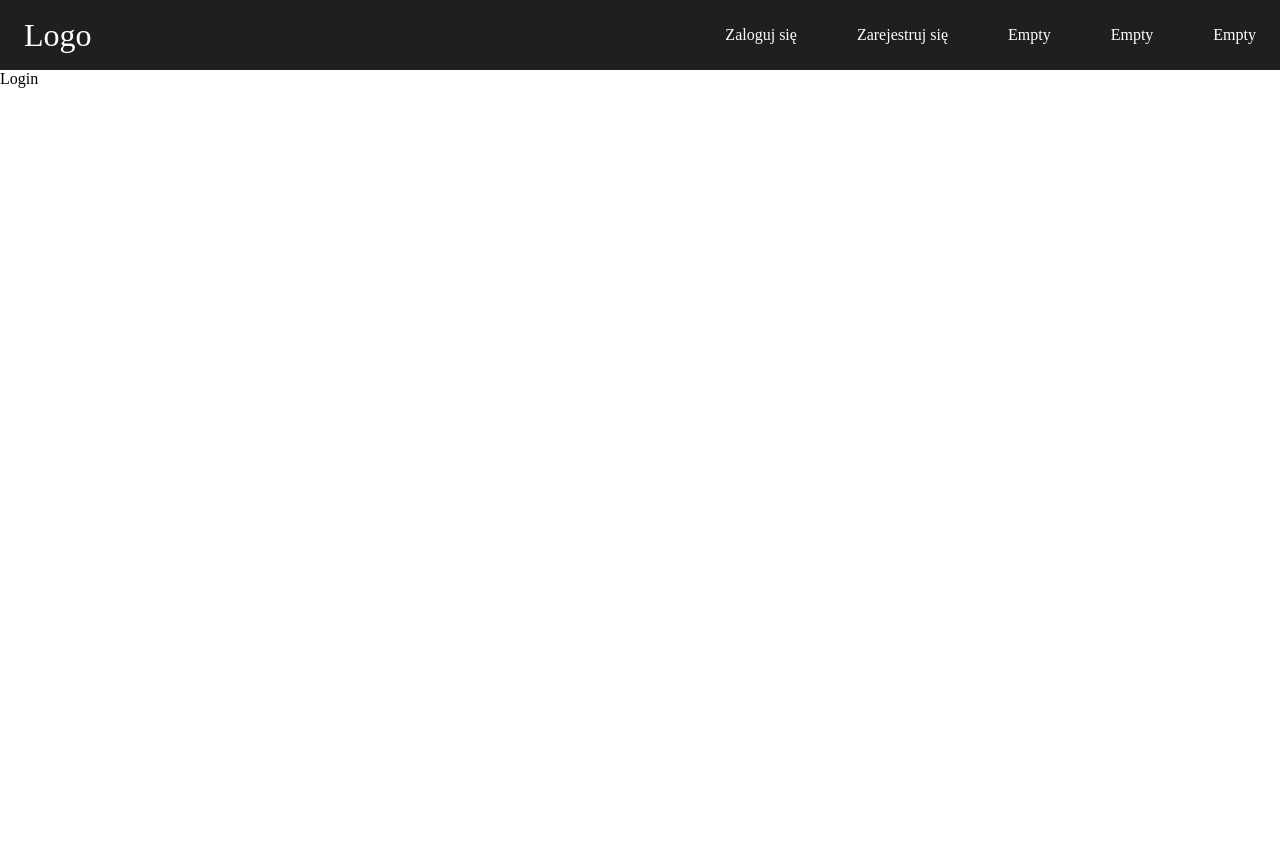
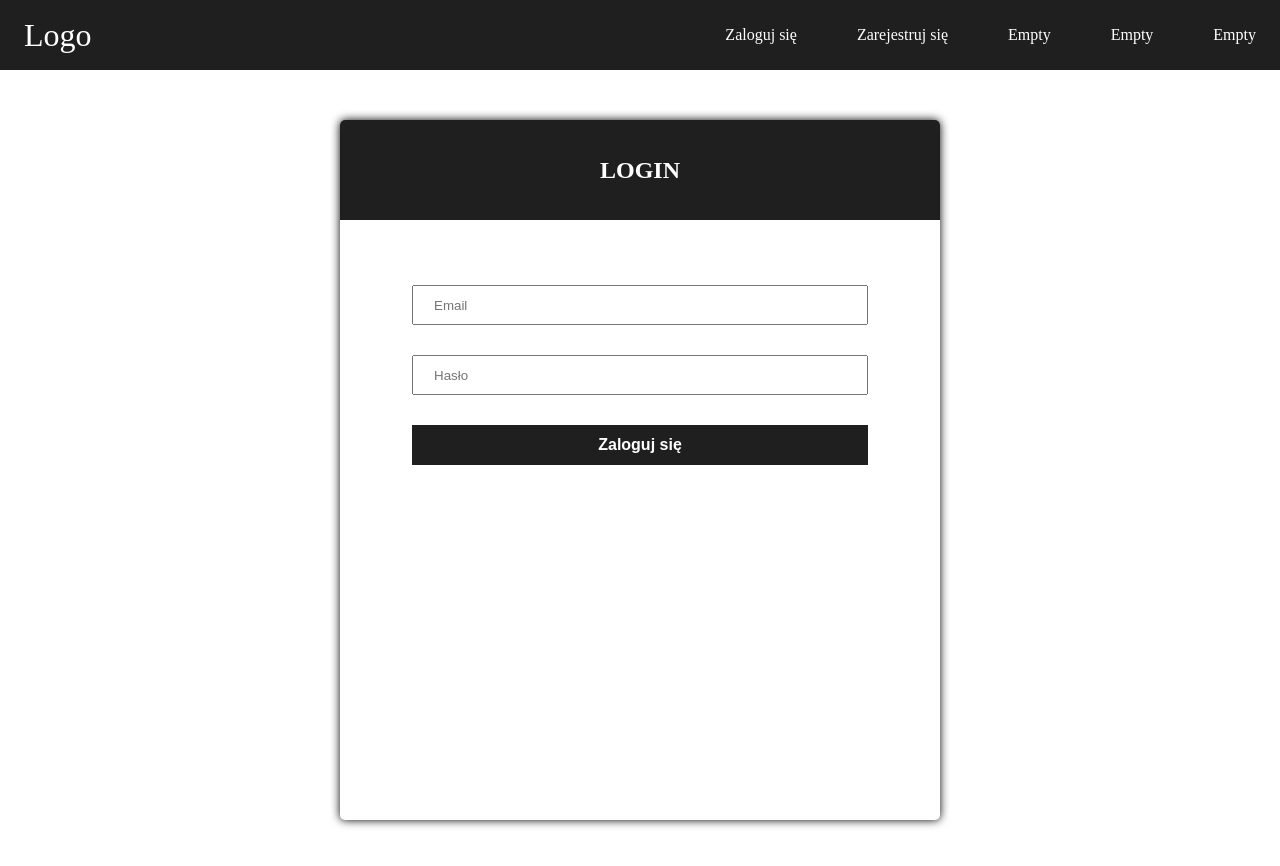
Before and after one commit to kardahim/PolandDeathStats, a React (Create React App) app in the folder client/: page /login in a window 1280 px wide. Shown: the top 866 px of the page. Before the commit the page ends 800 px from the top, so only its background shows below. Built offline with nearby package versions, Linux system fonts and the light colour scheme.

Commit message:
add login page

```diff
--- a/client/src/App.js
+++ b/client/src/App.js
@@ -18,7 +18,7 @@ function App() {
           <Route path='/register' element={<Register />}></Route>
         </Routes>
       </Router>
-    </div>
+    </div >
   );
 }
 
--- /dev/null
+++ b/client/src/containers/loginForm/LoginForm.jsx
@@ -0,0 +1,62 @@
+import React from 'react'
+import { Formik, Form } from 'formik'
+import * as Yup from 'yup'
+import TextField from '../../components/textField/TextField'
+import Button from '../../components/button/Button'
+import './loginForm.scss'
+
+function LoginForm() {
+    const initialValues = {
+        email: '',
+        password: ''
+    }
+
+    const validationSchema = Yup.object().shape({
+        email: Yup.string()
+            .email("To nie jest email")
+            .required('Pole jest wymagane'),
+        password: Yup.string()
+            .required('Pole jest wymagane')
+    })
+
+    const onSubmit = (data) => {
+        // TODO: submit to server
+        console.log("login submit button pressed")
+    }
+
+
+    return (
+        <div className='login-container'>
+            <Formik
+                initialValues={initialValues}
+                onSubmit={onSubmit}
+                validationSchema={validationSchema}>
+                <Form className='login-form'>
+                    <section className='header'>
+                        login
+                    </section>
+                    {/* email */}
+                    <TextField
+                        autoComplete='username'
+                        name='email'
+                        className='login-input'
+                        placeholder='Email'
+                    />
+                    {/* password */}
+                    <TextField
+                        autoComplete='current-password'
+                        name='password'
+                        className='login-input'
+                        placeholder='Hasło'
+                        type='password' />
+                    {/* submit button */}
+                    <Button
+                        type='submit'
+                        text='Zaloguj się' />
+                </Form>
+            </Formik>
+        </div>
+    )
+}
+
+export default LoginForm
--- /dev/null
+++ b/client/src/containers/loginForm/loginForm.scss
@@ -0,0 +1,50 @@
+// dimensions
+$form-min-width: 600px;
+$form-min-height: 700px;
+$form-header-height: 100px;
+// colors
+$form-accent-color: #1f1f1f;
+$form-foreground-color: white;
+// fonts
+$form-header-text-font: 1.5rem;
+
+.login-container {
+    display: flex;
+    justify-content: center;
+    min-height: 100vh;
+    align-items: center;
+
+    .login-form {
+        min-height: $form-min-height;
+        min-width: $form-min-width;
+        box-shadow: 0 0 10px black;
+        border-radius: 5px;
+        overflow: hidden;
+
+        .header {
+            background-color: $form-accent-color;
+            height: $form-header-height;
+            color: $form-foreground-color;
+            font-weight: bold;
+            margin-bottom: 50px;
+            text-transform: uppercase;
+            display: flex;
+            align-items: center;
+            justify-content: center;
+            font-size: $form-header-text-font;
+        }
+
+        div {
+            display: flex;
+            flex-direction: column;
+            align-items: center;
+            padding: 15px;
+            position: relative;
+
+            span {
+                position: absolute;
+                top: -10%;
+            }
+        }
+    }
+}
--- a/client/src/pages/login/Login.js
+++ b/client/src/pages/login/Login.js
@@ -1,8 +1,10 @@
 import React from 'react'
 import './login.scss'
+import LoginForm from '../../containers/loginForm/LoginForm'
+
 function Login() {
     return (
-        <div>Login</div>
+        <LoginForm />
     )
 }
 
```
